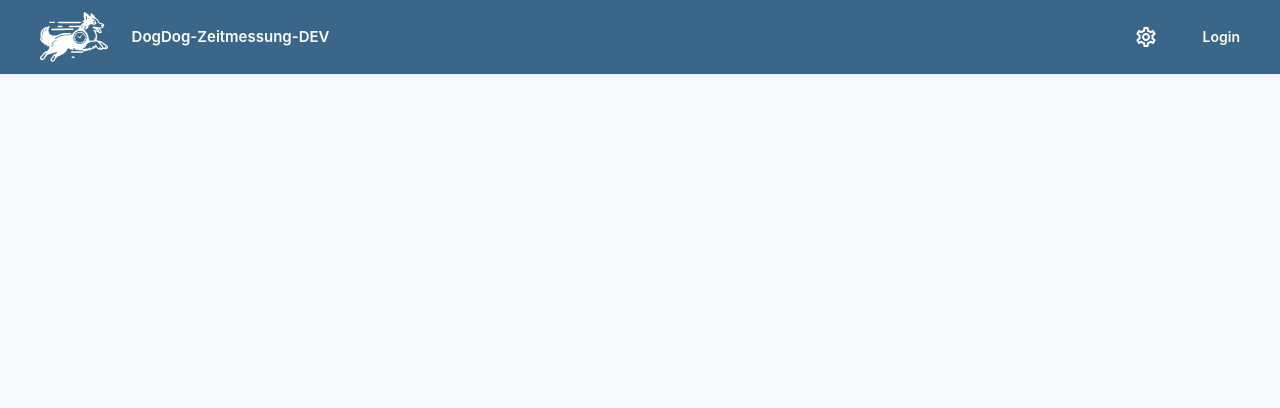
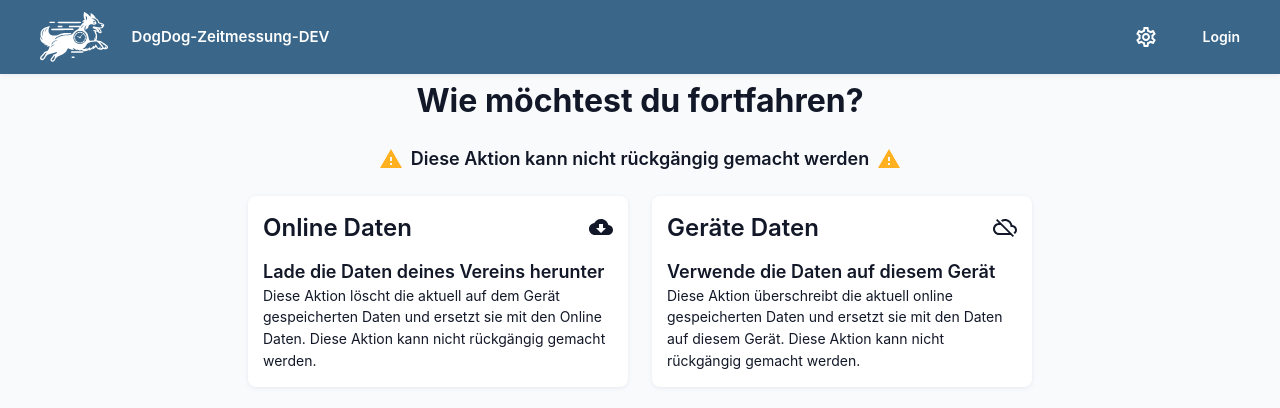
Before and after one commit to TheMrPhantom/ZeitmessanlageV2, a React (Create React App) app in the folder turnier/frontend/: page /use-offline in a window 1280 px wide. Shown: the top 408 px of the page. Built offline with nearby package versions, Linux system fonts and the light colour scheme; what node-forge would draw is missing.

Commit message:
started useoffline

```diff
--- a/turnier/frontend/src/Components/Common/Login/Login.tsx
+++ b/turnier/frontend/src/Components/Common/Login/Login.tsx
@@ -51,7 +51,7 @@ const Login = (props: Props) => {
 
                 window.localStorage.setItem("validation", JSON.stringify(value.content))
 
-                navigate(notNullSeachParam)
+                navigate("/use-offline")
             } else if (value.code === 503) {
                 sha256(password).then((hash) => {
                     if (window.localStorage.getItem("pw") === hash) {
--- /dev/null
+++ b/turnier/frontend/src/Components/Organization/UseOffline/OfflineDialog.tsx
@@ -0,0 +1,55 @@
+import { Button, Checkbox, Dialog, DialogActions, DialogContent, DialogContentText, DialogTitle, FormControl, FormControlLabel, FormLabel, Grow, Paper, Radio, RadioGroup, Stack, Typography } from '@mui/material'
+import React, { useState } from 'react'
+import { classToString, getKombiRanking, getRunCategory, sizeToString } from '../../Common/StaticFunctionsTyped'
+import { ExtendedResult, Organization, Participant, Run, RunCategory, Size, SkillLevel, StickerInfo, Tournament } from '../../../types/ResponseTypes'
+import Spacer from '../../Common/Spacer'
+import { useDispatch } from 'react-redux'
+import { addPrintParticipant, addPrintResult, addPrintSticker } from '../../../Actions/SampleAction'
+import { useNavigate, useParams } from 'react-router-dom'
+import { ParticipantToPrint, ResultToPrint } from '../../../Reducer/CommonReducer'
+import { minSpeedA3, minSpeedJ3 } from '../../Common/AgilityPO'
+
+import WarningIcon from '@mui/icons-material/Warning';
+import style from './useOffline.module.scss'
+
+
+type Props = {
+    type: "online" | "device",
+    isOpen: boolean,
+    close: () => void
+}
+
+const OfflineDialog = (props: Props) => {
+
+    const navigate = useNavigate();
+
+    return (
+        <Dialog open={props.isOpen} onClose={props.close} sx={{ zIndex: 20000000 }} >
+            <DialogTitle>{props.type === "online" ? "Onlinedaten verwenden" : "Gerätedaten verwenden"}</DialogTitle>
+            <DialogContent >
+                <DialogContentText>
+                    {props.type === "online" ? "Bist du dir sicher, dass du die online Daten verwenden möchtest?" :
+                        "Bist du dir sicher, dass du die auf dem Gerät gespeicherten Daten verwenden möchtest?"}
+                </DialogContentText>
+                <Spacer vertical={20} />
+                <Stack direction="row" gap={2} flexWrap="wrap" >
+                    <WarningIcon color='warning' />
+                    <Typography variant="body1">Diese Aktion kann nicht rückgängig gemacht werden</Typography>
+                    <WarningIcon color='warning' />
+                </Stack>
+
+            </DialogContent>
+            <DialogActions>
+                <Stack direction="row" justifyContent="space-between" className={style.buttonContainer}>
+                    <Button onClick={props.close} variant='outlined'>Abbrechen</Button>
+                    <Button onClick={() => {
+                        props.close()
+                        navigate(`/`)
+                    }} variant='contained'>{props.type === "online" ? "Onlinedaten" : "Gerätedaten"}</Button>
+                </Stack>
+            </DialogActions>
+        </Dialog >
+    )
+}
+
+export default OfflineDialog
--- /dev/null
+++ b/turnier/frontend/src/Components/Organization/UseOffline/UseOffline.tsx
@@ -0,0 +1,75 @@
+import React, { useState } from 'react';
+import { Stack, Typography, Paper } from '@mui/material';
+import WarningIcon from '@mui/icons-material/Warning';
+import CloudDownloadIcon from '@mui/icons-material/CloudDownload';
+import CloudOffIcon from '@mui/icons-material/CloudOff';
+import style from './useOffline.module.scss'
+import OfflineDialog from './OfflineDialog';
+
+type Props = {}
+
+const UseOffline = (props: Props) => {
+    const [hovered, setHovered] = useState<null | string>(null);
+    const [open, setopen] = useState(false)
+    const [type, settype] = useState<'online' | 'device'>('online')
+
+    return (
+        <>
+            <Stack className={style.container} direction="column" gap={3} alignItems="center">
+                <Typography variant="h4">Wie möchtest du fortfahren?</Typography>
+                <Stack direction="row" gap={1}>
+                    <WarningIcon color='warning' />
+                    <Typography variant="h6">Diese Aktion kann nicht rückgängig gemacht werden</Typography>
+                    <WarningIcon color='warning' />
+                </Stack>
+                <Stack direction="row" flexWrap="wrap" gap={3}>
+                    <Paper
+                        className={style.bigButton}
+                        elevation={hovered === 'online' ? 15 : 3}
+                        onMouseEnter={() => setHovered('online')}
+                        onMouseLeave={() => setHovered(null)}
+                        onClick={() => {
+                            setopen(true)
+                            settype("online")
+                        }}
+                    >
+                        <Stack direction="column" gap={2}>
+                            <Stack direction="row" gap={3} justifyContent="space-between" alignItems="center">
+                                <Typography variant="h5">Online Daten</Typography>
+                                <CloudDownloadIcon />
+                            </Stack>
+                            <Stack>
+                                <Typography variant="h6">Lade die Daten deines Vereins herunter</Typography>
+                                <Typography variant="body2">Diese Aktion löscht die aktuell auf dem Gerät gespeicherten Daten und ersetzt sie mit den Online Daten. Diese Aktion kann nicht rückgängig gemacht werden.</Typography>
+                            </Stack>
+                        </Stack>
+                    </Paper>
+                    <Paper
+                        className={style.bigButton}
+                        elevation={hovered === 'device' ? 15 : 3}
+                        onMouseEnter={() => setHovered('device')}
+                        onMouseLeave={() => setHovered(null)}
+                        onClick={() => {
+                            setopen(true)
+                            settype("device")
+                        }}
+                    >
+                        <Stack direction="column" gap={2}>
+                            <Stack direction="row" gap={3} justifyContent="space-between" alignItems="center">
+                                <Typography variant="h5">Geräte Daten</Typography>
+                                <CloudOffIcon />
+                            </Stack>
+                            <Stack>
+                                <Typography variant="h6">Verwende die Daten auf diesem Gerät</Typography>
+                                <Typography variant="body2">Diese Aktion überschreibt die aktuell online gespeicherten Daten und ersetzt sie mit den Daten auf diesem Gerät. Diese Aktion kann nicht rückgängig gemacht werden.</Typography>
+                            </Stack>
+                        </Stack>
+                    </Paper>
+                </Stack>
+            </Stack>
+            <OfflineDialog isOpen={open} close={() => setopen(false)} type={type} />
+        </>
+    );
+}
+
+export default UseOffline;
--- /dev/null
+++ b/turnier/frontend/src/Components/Organization/UseOffline/useOffline.module.scss
@@ -0,0 +1,17 @@
+@import "../../Common/variables.module.scss";
+
+.container {
+    padding: $padding;
+}
+
+.bigButton {
+    padding: $padding;
+    width: max-content;
+    max-width: 380px;
+    cursor: pointer;
+}
+
+.buttonContainer {
+    padding: $padding;
+    width: 100%;
+}
--- a/turnier/frontend/src/Components/Routing/Routing.tsx
+++ b/turnier/frontend/src/Components/Routing/Routing.tsx
@@ -11,6 +11,7 @@ import RunSelection from '../User/RunSelection/RunSelection';
 import Printing from '../Organization/Printing/Printing';
 import { Toolbar } from '@mui/material';
 import { startSerial } from '../Common/StaticFunctionsTyped';
+import UseOffline from '../Organization/UseOffline/UseOffline';
 type Props = {}
 
 const Routing = (props: Props) => {
@@ -23,6 +24,7 @@ const Routing = (props: Props) => {
         <>
             <Routes>
                 <Route path="/login" element={<><Toolbar /><Login /></>} />
+                <Route path="/use-offline" element={<><Toolbar />< UseOffline /></>} />
                 <Route path="/o/:organization" element={<><Toolbar /><Dashboard /></>} />
                 <Route path="/o/:organization/:date" element={<><Toolbar /><Turnament /></>} />
                 <Route path="/o/:organization/:date/participants" element={<><Toolbar /><Participants /></>} />
```
